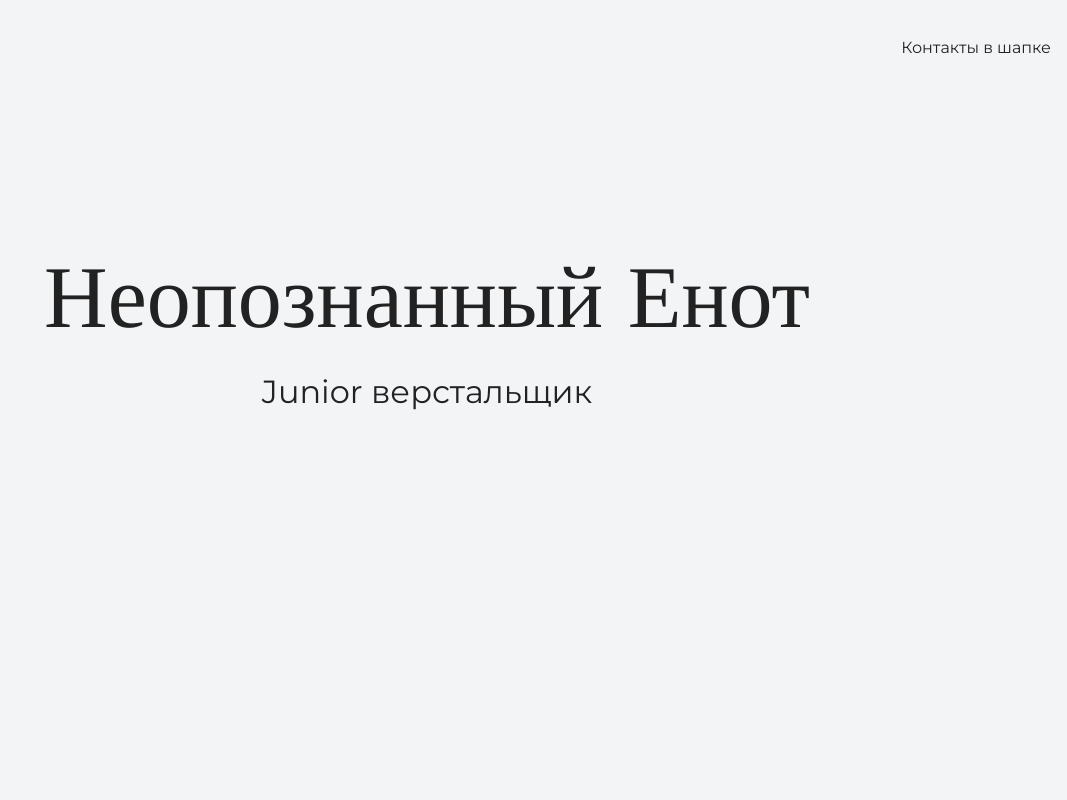
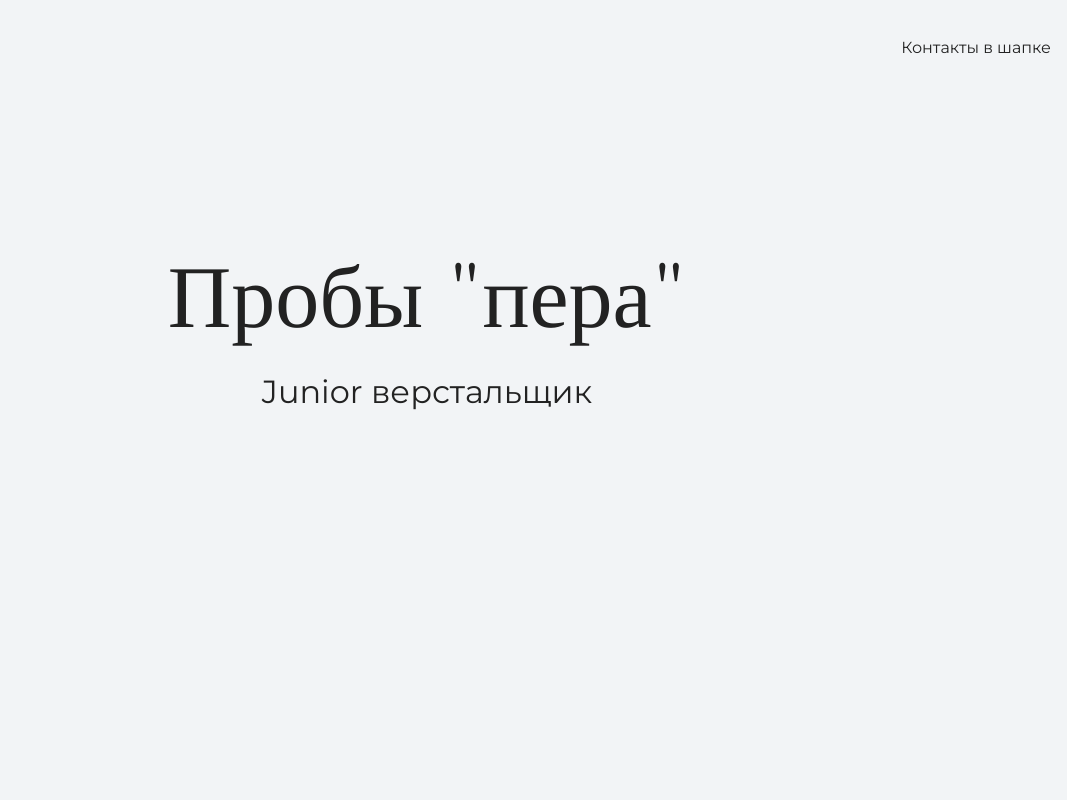
Before and after one commit to VeraKhomenko/my-site, a plain HTML site: page index.html in a window 1280 px wide. Shown: the top 800 px of the page, without its empty margins (213-1280 px from the left). Drawn offline with nearby package versions, Linux system fonts and the light colour scheme.

Commit message:
пробные изменения
название

```diff
--- a/index.html
+++ b/index.html
@@ -16,7 +16,7 @@
 
     <section class="hero-image">
       <div class="container">
-      <h1 class="heading">Неопознанный Енот</h1>
+      <h1 class="heading">Пробы "пера"</h1>
       <p>Junior верстальщик</p>
     </div>
     </section>
```
